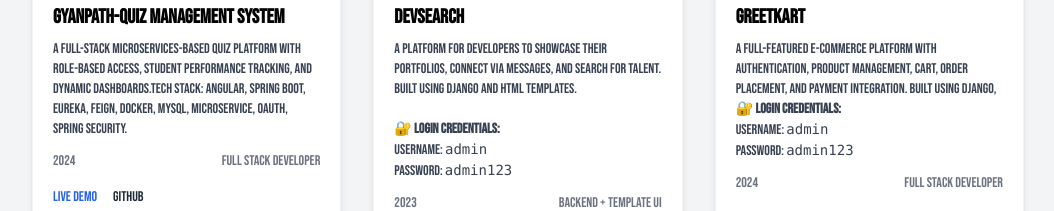
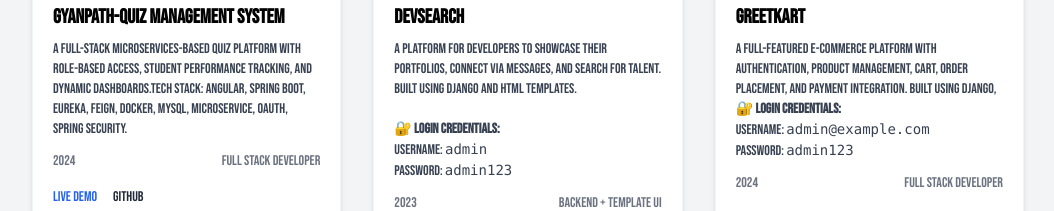
Before and after one commit to tapanKr277/portfolio, a React (Vite) app: page / in a window 1280 px wide. Shown: the part 3120-3331 px from the top of the page, without its empty margins (112-1166 px from the left). Built offline with nearby package versions, Linux system fonts and the light colour scheme.

Commit message:
creds updated

```diff
--- a/src/components/FeaturedProjects.jsx
+++ b/src/components/FeaturedProjects.jsx
@@ -40,7 +40,7 @@
         <br />
         🔐 <strong>Login Credentials:</strong>
         <br />
-        Username: <code>admin</code>
+        Username: <code>admin@example.com</code>
         <br />
         Password: <code>admin123</code>
       </>
```
